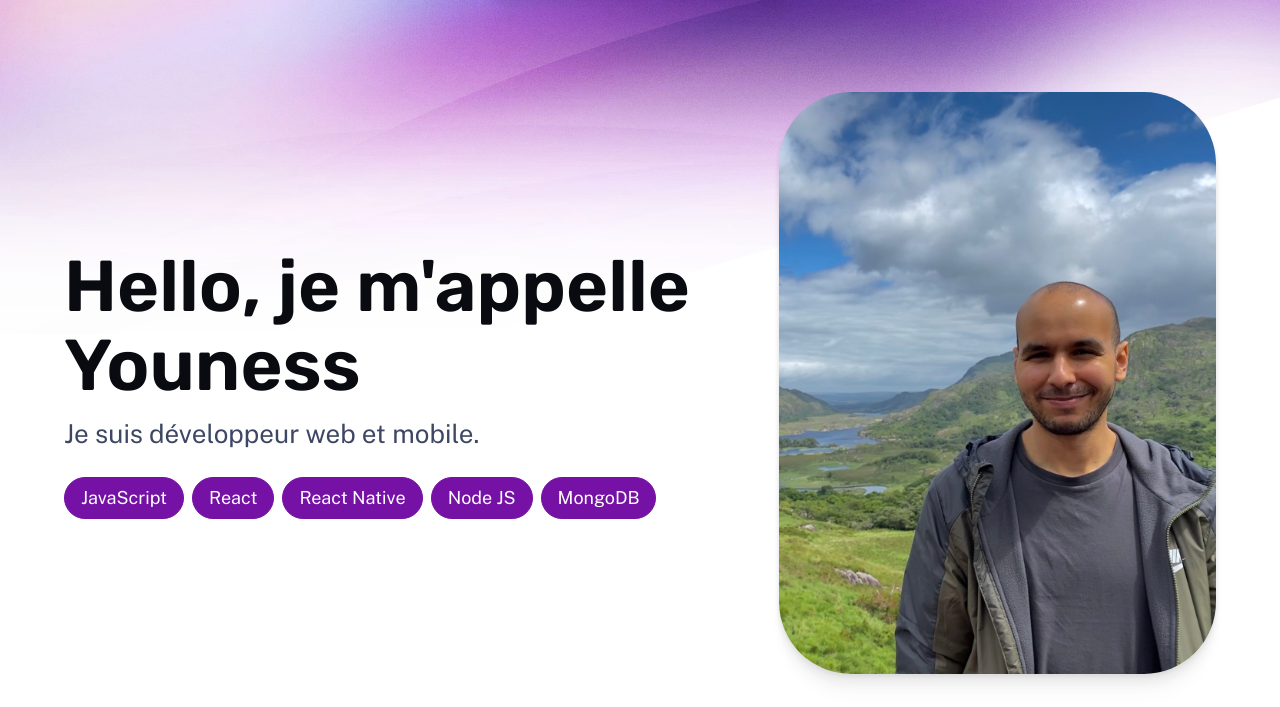
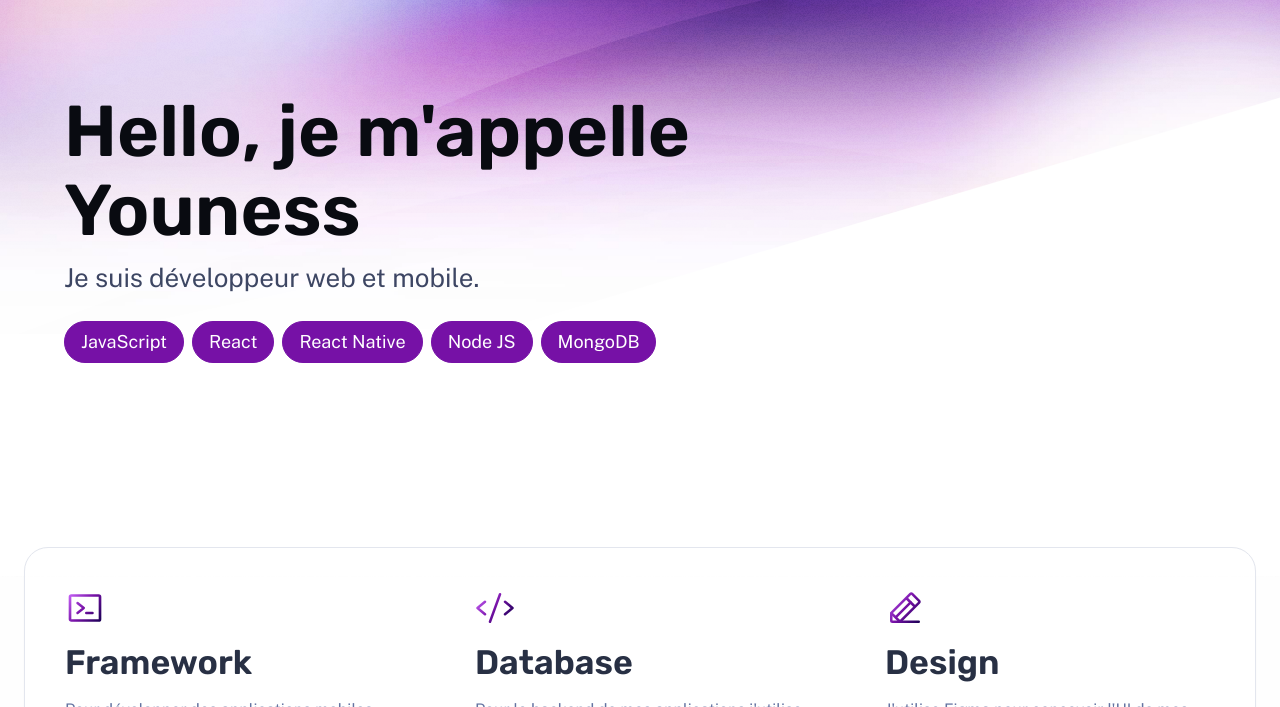
Before and after one commit to younsouzz/my-portfolio, an Astro site: page / in a window 1280 px wide. Shown: the part 93-800 px from the top of the page. Built offline with nearby package versions, Linux system fonts and the light colour scheme; Astro itself is replaced by a stand-in of ours.

Commit message:
Remove index picture

```diff
--- a/src/pages/index.astro
+++ b/src/pages/index.astro
@@ -43,15 +43,16 @@ const projects = (await getCollection('work'))
 					</div>
 				</Hero>
 
-				<img
+				<!-- <img
 					alt="Youness Ouzzedi"
 					width="480"
 					height="620"
 					src="/assets/portrait.jpg"
-				/>
+				/> -->
 			</header>
 
-			<!-- PARTIE COMPETENCES EN ATTENTE D'UPDATE <Skills /> -->
+<br>
+
 			<Skills/>
 		</div>
 
```
Also changed, not shown: public/assets/portrait.jpg (deleted).
